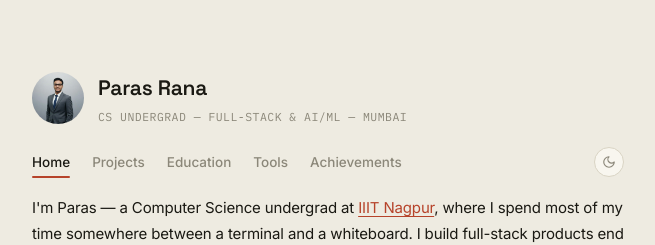
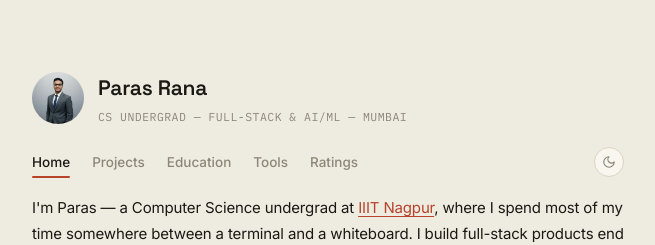
Before and after one commit to ParasRana123/Portfolio-Website, a Next.js app: page / in a window 1280 px wide. Shown: the top 245 px of the page, without its empty margins (312-967 px from the left). Built offline with nearby package versions, Linux system fonts and the light colour scheme.

Commit message:
added styling and data

```diff
--- a/components/Portfolio.tsx
+++ b/components/Portfolio.tsx
@@ -7,7 +7,7 @@ import Footer from "./Footer";
 import Home from "./pages/Home";
 import Projects from "./pages/Projects";
 import Tools from "./pages/Tools";
-import Achievements from "./pages/Achievements";
+import Ratings from "./pages/Ratings";
 import Education from "./pages/Education";
 
 export default function Portfolio() {
@@ -143,7 +143,7 @@ export default function Portfolio() {
 
         {active === "Education" && <Education />}
 
-        {active == "Achievements" && <Achievements />}
+        {active === "Ratings" && <Ratings />}
 
         <hr
           className="dp-hr-dotted"
--- a/components/pages/Education.tsx
+++ b/components/pages/Education.tsx
@@ -76,11 +76,6 @@ export default function Education() {
                     <span>
                       📍 India
                     </span>
-
-                    <span className="dp-external">
-                      ↗
-                    </span>
-
                   </div>
 
 
--- a/components/pages/Achievements.tsx
+++ b/components/pages/Ratings.tsx
@@ -46,7 +46,7 @@ export default function Ratings() {
         </div>
 
         {/* Total Problems Solved */}
-        <div className="dp-total-solved">
+        <div className="dp-total-solved" style={{ "margin-top" : "20px", "margin-bottom" : "15px" }}>
           <span className="dp-total-label">total_problems_solved</span>
           <span className="dp-total-chevron">&gt;</span>
           <span className="dp-total-value">{TOTAL_PROBLEMS_SOLVED}</span>
--- a/data/navItems.ts
+++ b/data/navItems.ts
@@ -3,5 +3,5 @@ export const NAV_ITEMS = [
   "Projects",
   "Education",
   "Tools",
-  "Achievements",
+  "Ratings",
 ] as const;
--- a/data/ratingsData.ts
+++ b/data/ratingsData.ts
@@ -25,7 +25,7 @@ export const RATINGS_DATA: RatingPlatform[] = [
     platform: "CODECHEF",
     badge: "4 Star",
     rating: "1811",
-    subtitle: "AIR 3489",
+    subtitle: "Global #4037",
     profileUrl: "https://www.codechef.com/users/paras579",
     accent: "#f5a623",
     progress: 36,
```
